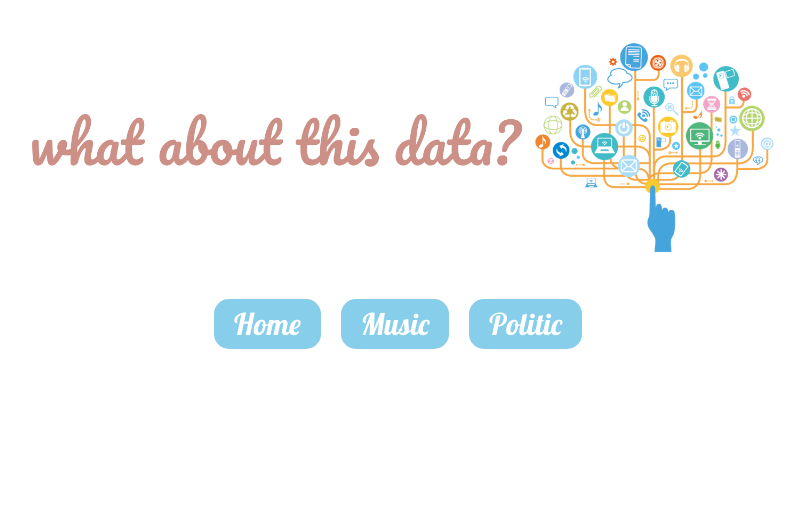
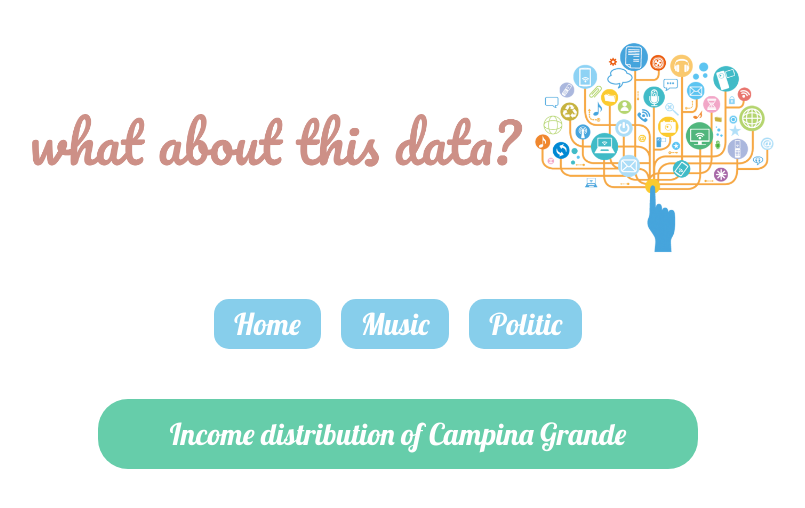
Before and after one commit to joseglauberbo/WhatAboutThisData, a Vue app: page /politic in a window 1280 px wide. Shown: the top 508 px of the page, without its empty margins (242-1047 px from the left). Built offline with nearby package versions, Linux system fonts and the light colour scheme.

Commit message:
adding politic card about income distribution

```diff
--- /dev/null
+++ b/src/components/cards/CardPolitic.vue
@@ -0,0 +1,46 @@
+<template>
+  <div class="containerCards">
+    <link href="https://fonts.googleapis.com/css?family=Lobster&display=swap" rel="stylesheet">
+    <router-link to="/politic/1"><button type="button" class="buttonsCards"> Income distribution of Campina Grande </button></router-link>
+  </div>
+</template>
+
+<script>
+
+export default {
+  name: 'CardPolitic'
+}
+</script>
+
+<style>
+.containerCards {
+  width:600px;
+  height:500px;
+  display: block;
+  margin-left: auto;
+  margin-right: auto;
+}
+.buttonsCards {
+  width:600px;
+  height:70px;
+  border: none;
+  color: #ffffff;
+  padding: 10px;
+  margin-top: 40px;
+  font-size: 30px;
+  line-height: 10px;
+  border-radius: 30px;
+  position: relative;
+  box-sizing: border-box;
+  cursor: pointer;
+  transition: all 400ms ease;
+  background-color: #66CDAA;
+  font-family: 'Lobster', cursive;
+}
+
+.buttonsCards:hover {
+  background: rgba(0,0,0,0);
+  color: #66CDAA;
+  box-shadow: inset 0 0 0 3px #66CDAA;
+}
+</style>
--- /dev/null
+++ b/src/components/views/IncomeDistribution.vue
@@ -0,0 +1,22 @@
+<template>
+  <div>
+  <link href="https://fonts.googleapis.com/css?family=Lobster&display=swap" rel="stylesheet">
+  <router-link to="/politic"><ButtonReturn/></router-link>
+  </div>
+</template>
+
+<script>
+import ButtonReturn from '../ButtonReturn'
+
+export default {
+  name: 'IncomeDistribution',
+  components: {
+    ButtonReturn
+  }
+}
+</script>
+
+
+<style>
+
+</style>
--- a/src/components/views/Politic.vue
+++ b/src/components/views/Politic.vue
@@ -1,17 +1,20 @@
 <template>
   <div>
   <Button> </Button>
+  <CardPolitic> </CardPolitic>
   </div>
 </template>
 
 <script>
 
 import Button from '../Button'
+import CardPolitic from '../cards/CardPolitic'
 
 export default {
   name: 'Politic',
   components: {
-    Button
+    Button,
+    CardPolitic
   }
 }
 </script>
--- a/src/router/index.js
+++ b/src/router/index.js
@@ -5,6 +5,7 @@ import Music from '../components/views/Music'
 import Politic from '../components/views/Politic'
 import SpotifyMusic from '../components/views/SpotifyMusic'
 import RihannaAlbumns from '../components/views/RihannaAlbumns'
+import IncomeDistribution from '../components/views/IncomeDistribution'
 
 Vue.use(Router)
 
@@ -30,13 +31,17 @@ export default new Router({
       path: '/music/1',
       name: 'SpotifyMusic',
       component: SpotifyMusic
-
     },
     {
       path: '/music/2',
       name: 'RihannaAlbumns',
       component: RihannaAlbumns
+    },
+    {
+      path: '/politic/1',
+      name: 'IncomeDistribution',
+      component: IncomeDistribution
+    },
 
-    }
   ]
 })
```
Also changed, not shown: 6 other files (tests, documents, lock files or other folders).
